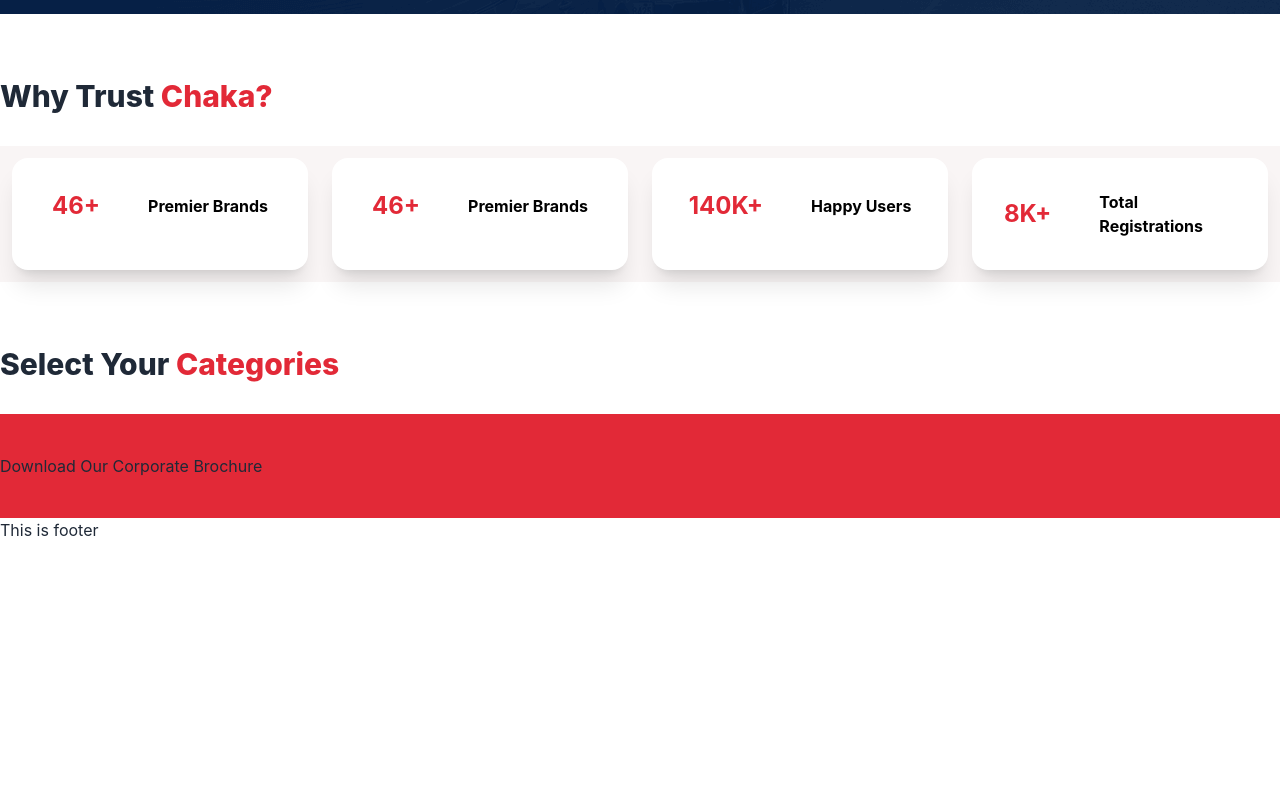
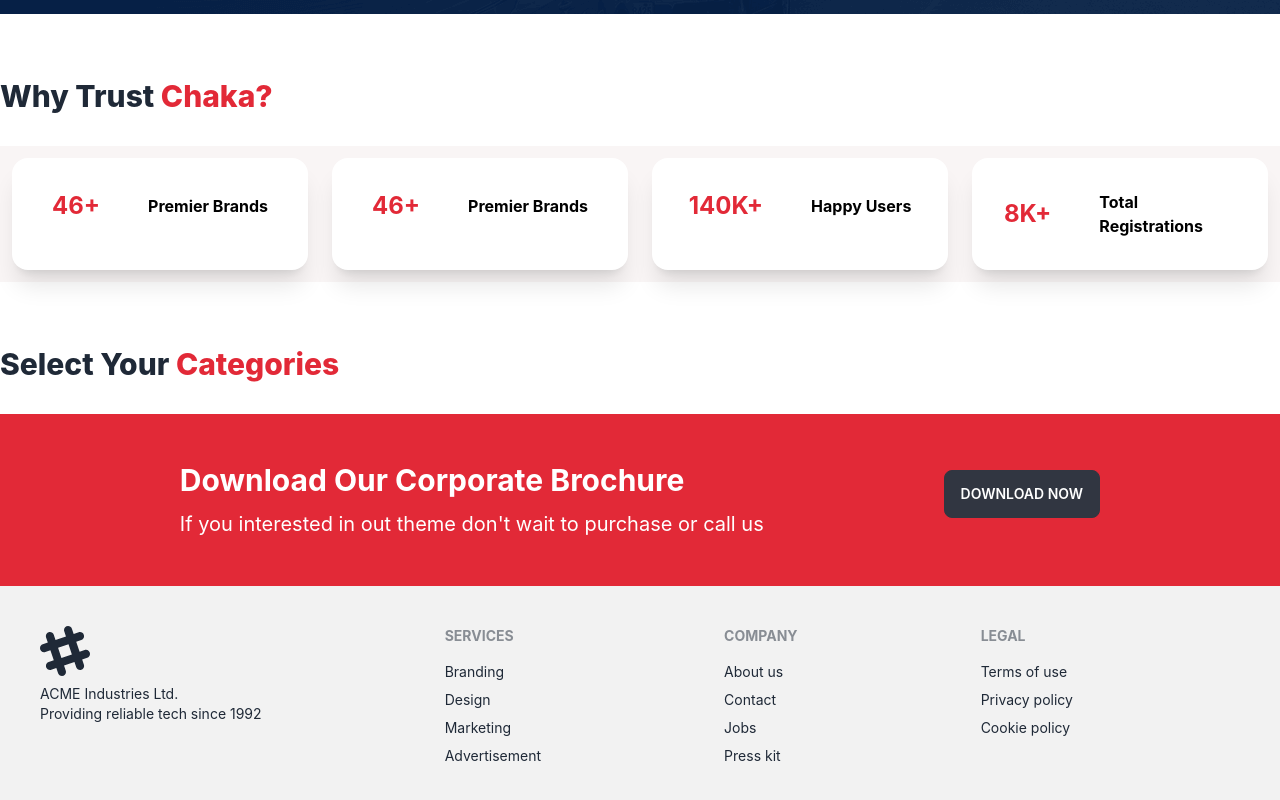
Before and after one commit to Nahid-Hasan-Sourav/mern-stack-chaka-client-side, a React (Create React App) app: page / in a window 1280 px wide. Shown: the part 530-1330 px from the top of the page. Before the commit the page ends 1072 px from the top, so only its background shows below. Built offline with nearby package versions, Linux system fonts and the light colour scheme.

Commit message:
added some animation

```diff
--- a/src/Pages/DownloadBrochure/DownloadBrochure.js
+++ b/src/Pages/DownloadBrochure/DownloadBrochure.js
@@ -2,8 +2,13 @@
 
 const DownloadBrochure = () => {
     return (
-        <div className='bg-[#E22937] py-10'>
-            <h4>Download Our Corporate Brochure</h4>
+        <div className='bg-[#E22937] py-12 flex lg:justify-evenly items-center lg:flex-row md:flex-col flex-col lg:px-0 md:px-0 px-5'>
+            <div data-aos="fade-up" data-aos-anchor-placement="top-bottom">
+            <h4 className='text-white font-bold text-3xl'>Download Our Corporate Brochure
+            </h4>
+            <p className='mt-3 text-white text-xl'>If you interested in out theme don't wait to purchase or call us</p>
+            </div>
+            <button className="btn btn-active lg:mt-0 mt-8 animate-bounce">Download Now </button>
         </div>
     );
 };
--- a/src/Pages/Home/Home/Home.js
+++ b/src/Pages/Home/Home/Home.js
@@ -18,7 +18,11 @@
                </div>
            </section>
            <section>
-           <h3 className='font-extrabold text-3xl my-8'>
+           <h3 className='font-extrabold text-3xl my-8'
+           data-aos="fade-right"
+
+
+           >
                   Select Your <span className='text-[#E22937]'>Categories</span>
             </h3>
            </section>
--- a/src/Pages/Home/WhyTrust/WhyTrust.js
+++ b/src/Pages/Home/WhyTrust/WhyTrust.js
@@ -26,7 +26,9 @@
            {
                 trust.map((item)=>{
                     return (
-                      <div className="card bg-base-100 shadow-xl ">
+                      <div className="card bg-base-100 shadow-xl "
+                      data-aos="zoom-out-down"
+                      >
                         <div className="card-body">
                           <div className="flex items-center justify-center">
                            <span className='mr-6 text-[#E22937] font-bold text-2xl'>{item.Number}</span>
--- a/src/Pages/Shared/Footer/Footer.js
+++ b/src/Pages/Shared/Footer/Footer.js
@@ -2,9 +2,32 @@
 
 const Footer = () => {
     return (
+        <footer className="footer p-10 bg-base-200 text-base-content">
         <div>
-            This is footer
+          <svg width="50" height="50" viewBox="0 0 24 24" xmlns="http://www.w3.org/2000/svg" fillRule="evenodd" clipRule="evenodd" className="fill-current"><path d="M22.672 15.226l-2.432.811.841 2.515c.33 1.019-.209 2.127-1.23 2.456-1.15.325-2.148-.321-2.463-1.226l-.84-2.518-5.013 1.677.84 2.517c.391 1.203-.434 2.542-1.831 2.542-.88 0-1.601-.564-1.86-1.314l-.842-2.516-2.431.809c-1.135.328-2.145-.317-2.463-1.229-.329-1.018.211-2.127 1.231-2.456l2.432-.809-1.621-4.823-2.432.808c-1.355.384-2.558-.59-2.558-1.839 0-.817.509-1.582 1.327-1.846l2.433-.809-.842-2.515c-.33-1.02.211-2.129 1.232-2.458 1.02-.329 2.13.209 2.461 1.229l.842 2.515 5.011-1.677-.839-2.517c-.403-1.238.484-2.553 1.843-2.553.819 0 1.585.509 1.85 1.326l.841 2.517 2.431-.81c1.02-.33 2.131.211 2.461 1.229.332 1.018-.21 2.126-1.23 2.456l-2.433.809 1.622 4.823 2.433-.809c1.242-.401 2.557.484 2.557 1.838 0 .819-.51 1.583-1.328 1.847m-8.992-6.428l-5.01 1.675 1.619 4.828 5.011-1.674-1.62-4.829z"></path></svg>
+          <p>ACME Industries Ltd.<br/>Providing reliable tech since 1992</p>
         </div>
+        <div>
+          <span className="footer-title">Services</span>
+          <a className="link link-hover">Branding</a>
+          <a className="link link-hover">Design</a>
+          <a className="link link-hover">Marketing</a>
+          <a className="link link-hover">Advertisement</a>
+        </div>
+        <div>
+          <span className="footer-title">Company</span>
+          <a className="link link-hover">About us</a>
+          <a className="link link-hover">Contact</a>
+          <a className="link link-hover">Jobs</a>
+          <a className="link link-hover">Press kit</a>
+        </div>
+        <div>
+          <span className="footer-title">Legal</span>
+          <a className="link link-hover">Terms of use</a>
+          <a className="link link-hover">Privacy policy</a>
+          <a className="link link-hover">Cookie policy</a>
+        </div>
+      </footer>
     );
 };
 
```
